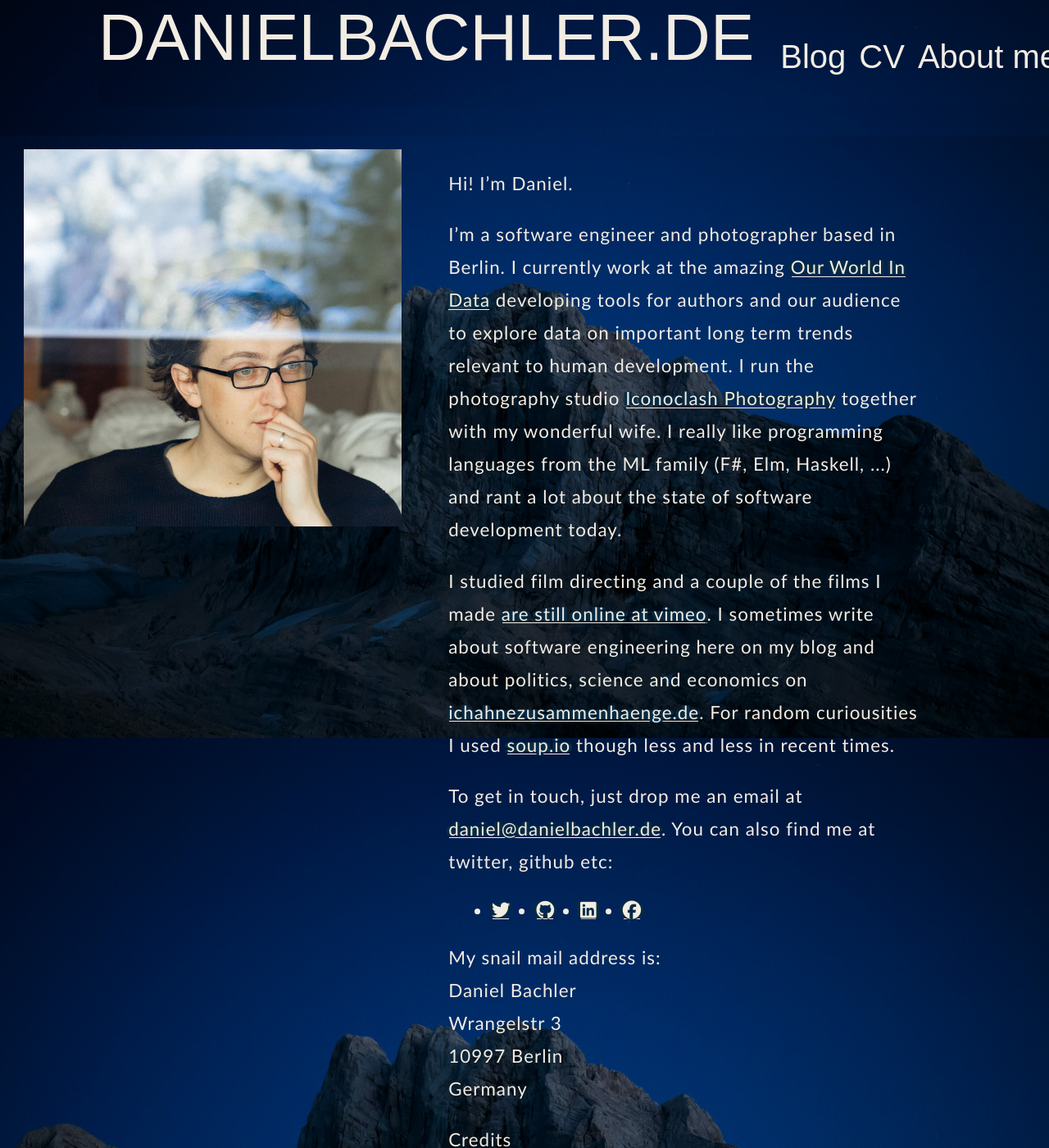
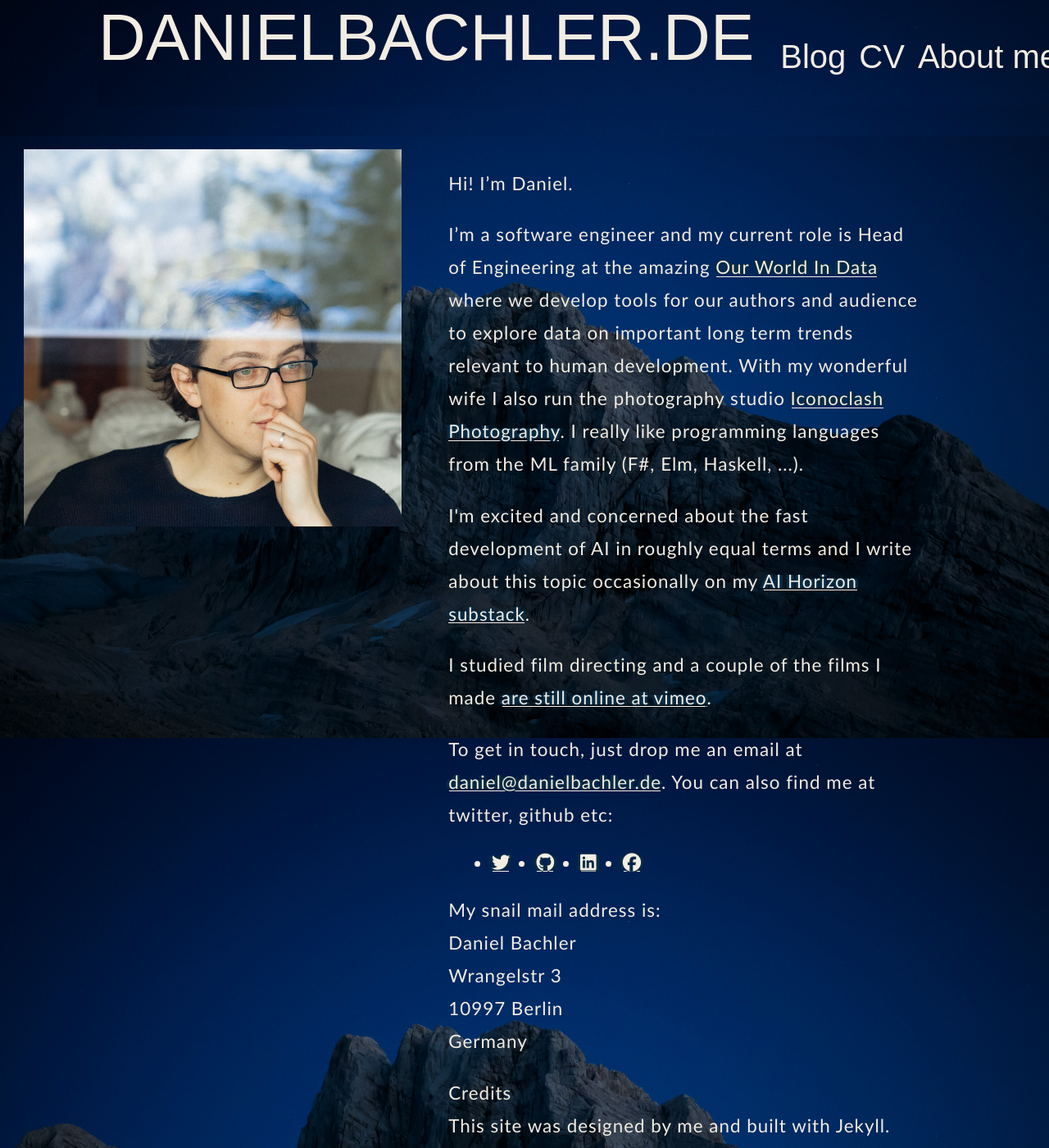
Before and after one commit to danyx23/danyx23.github.io, a Jekyll site: the page built from about.html, in a window 1280 px wide and 1400 px high. Shown: the whole window at 82% size. Built offline with Jekyll 4.4.1, drawn with Linux system fonts in a browser that asks for light colours; nearby versions of some CDN libraries; some web fonts are replaced.

Commit message:
Update about to new role

```diff
--- a/about.html
+++ b/about.html
@@ -19,12 +19,14 @@
             </p>
 
             <p>
-                I’m a software engineer and photographer based in Berlin. I currently work at the amazing <a href="https://ourworldindata.org/">Our World In Data</a> developing tools for authors and our audience to explore data on important long term trends relevant to human development. I run the photography studio <a href="https://www.iconoclash-photography.com">Iconoclash Photography</a> together with my wonderful wife. I really like programming languages from the ML family (F#, Elm, Haskell, ...) and rant a lot about the state of software development today.
+                I’m a software engineer and my current role is Head of Engineering at the amazing <a href="https://ourworldindata.org/">Our World In Data</a> where we develop tools for our authors and audience to explore data on important long term trends relevant to human development. With my wonderful wife I also run the photography studio <a href="https://www.iconoclash-photography.com">Iconoclash Photography</a>. I really like programming languages from the ML family (F#, Elm, Haskell, ...).
             </p>
 
-            <p> I studied film directing and a couple of the films I made <a href="https://vimeo.com/album/3796617" target="blank">are still online at vimeo</a>. I sometimes write about software engineering here on my blog and about politics, science and economics on <a
-                    href="http://ichahnezusammenhaenge.de" target="blank">ichahnezusammenhaenge.de</a>. For random curiousities I used
-                <a href="http://danyx.soup.io/" target="blank">soup.io</a> though less and less in recent times.
+            <p>
+                I'm excited and concerned about the fast development of AI in roughly equal terms and I write about this topic occasionally on my <a href="https://aihorizon.substack.com/">AI Horizon substack</a>.
+            </p>
+
+            <p> I studied film directing and a couple of the films I made <a href="https://vimeo.com/album/3796617" target="blank">are still online at vimeo</a>.
             </p>
 
             <p>
```
Also changed, not shown: 1 other file.
